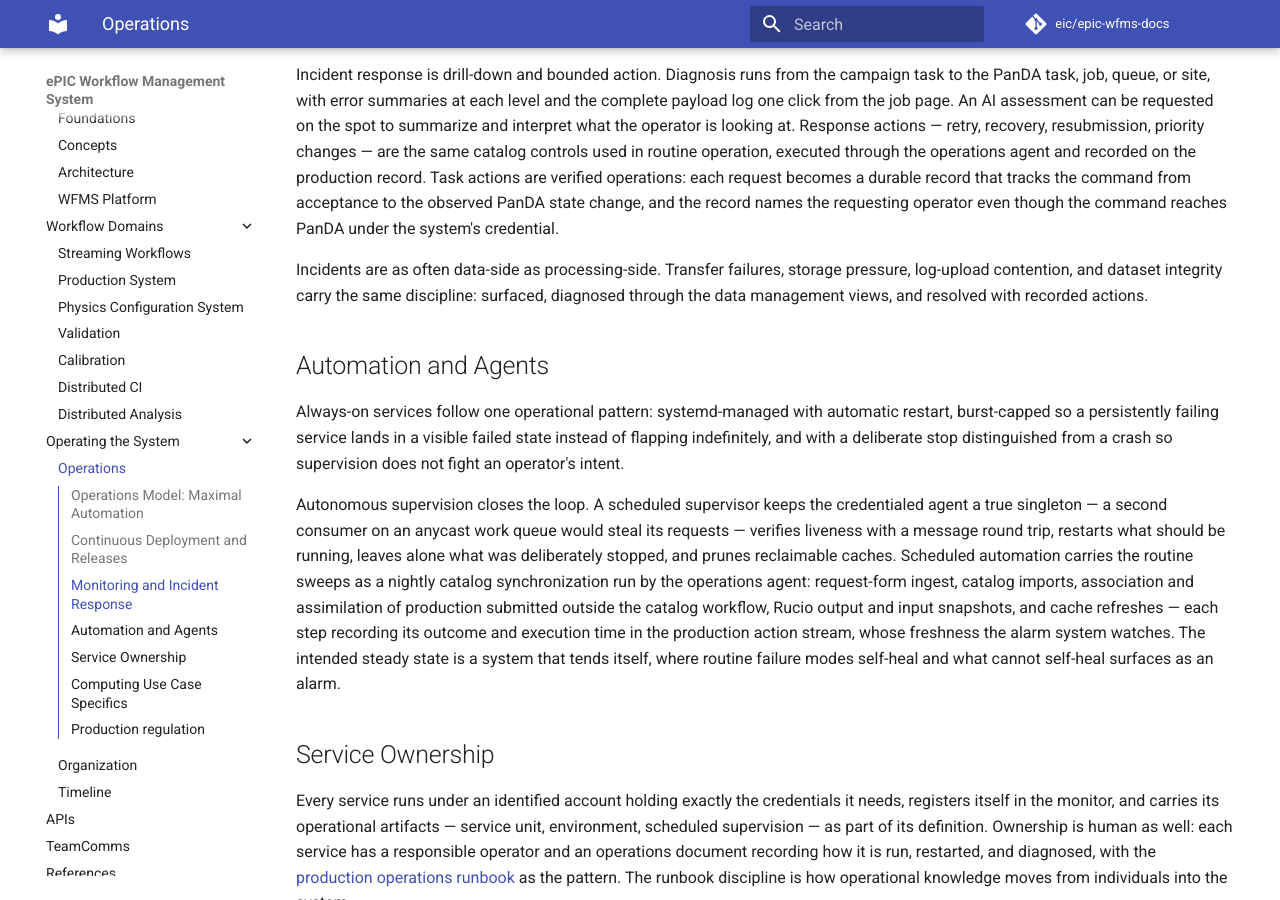
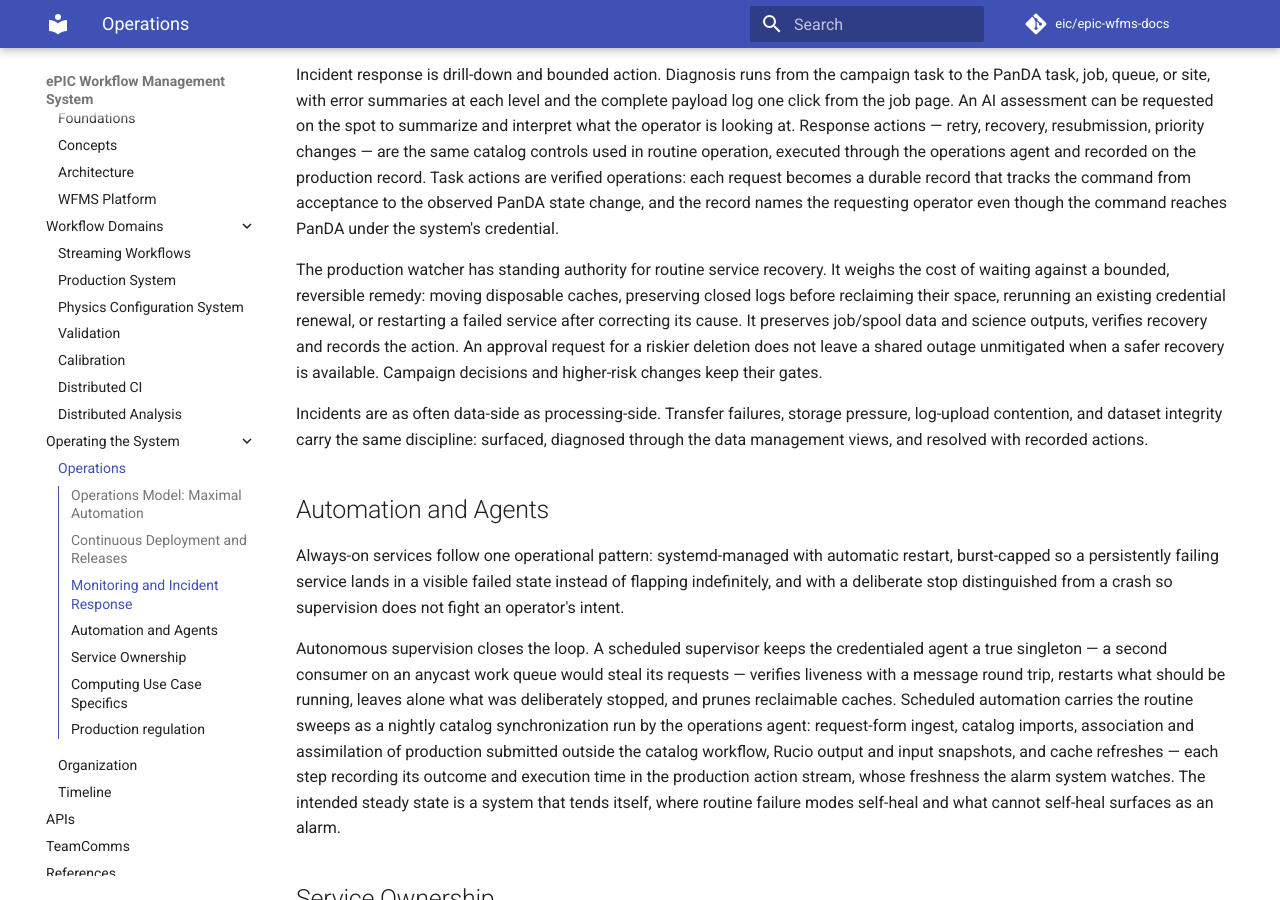
Before and after one commit to eic/epic-wfms-docs, an MkDocs documentation site: the page built from docs/operations.md, in a window 1280 px wide and 900 px high, scrolled down 1603 px. Built offline with MkDocs 1.6.1 and Material for MkDocs 9.7.7, drawn with Linux system fonts in a browser that asks for light colours; comment, search, counter and statistics services are not loaded.

Commit message:
Clarify per-job GREX containers and proportionate watcher recovery

```diff
--- a/docs/operations.md
+++ b/docs/operations.md
@@ -74,6 +74,15 @@ through the operations agent and recorded on the production record. Task actions
 request becomes a durable record that tracks the command from acceptance to the observed PanDA state change, and the
 record names the requesting operator even though the command reaches PanDA under the system's credential.
 
+The production watcher has standing authority for routine service recovery.
+It weighs the cost of waiting against a bounded, reversible remedy: moving
+disposable caches, preserving closed logs before reclaiming their space,
+rerunning an existing credential renewal, or restarting a failed service
+after correcting its cause. It preserves job/spool data and science outputs,
+verifies recovery and records the action. An approval request for a riskier
+deletion does not leave a shared outage unmitigated when a safer recovery is
+available. Campaign decisions and higher-risk changes keep their gates.
+
 Incidents are as often data-side as processing-side. Transfer failures, storage pressure, log-upload contention, and
 dataset integrity carry the same discipline: surfaced, diagnosed through the data management views, and resolved with
 recorded actions.
```
Also changed, not shown: docs/production.md (+5 -1 lines).
